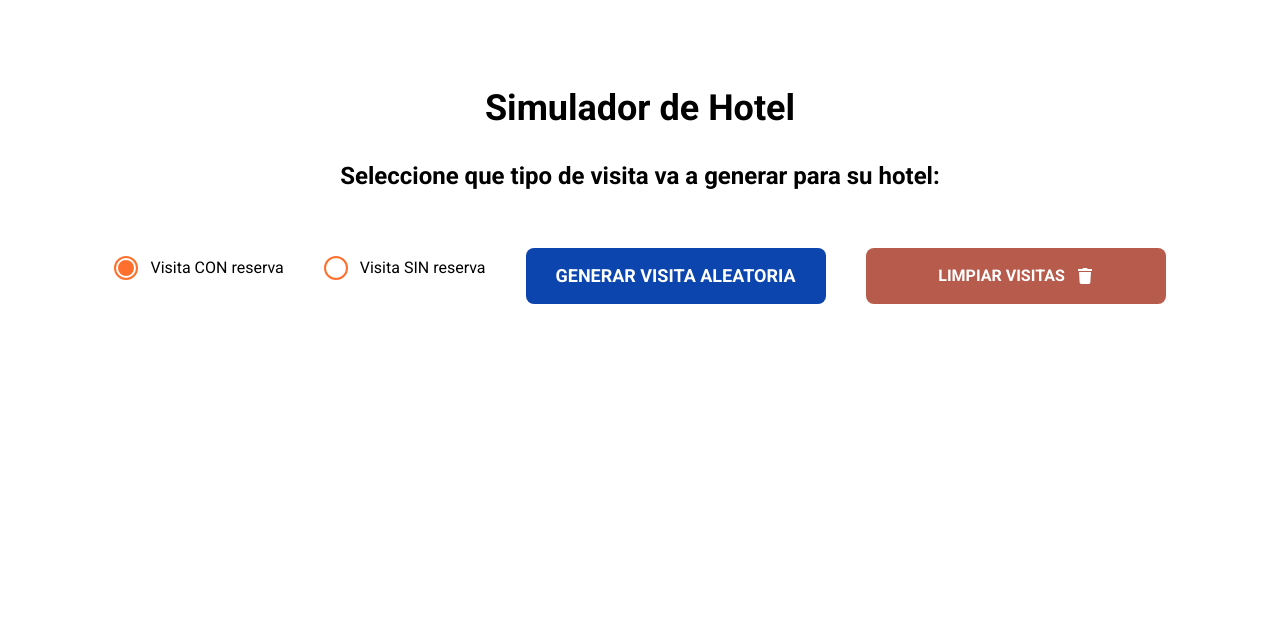
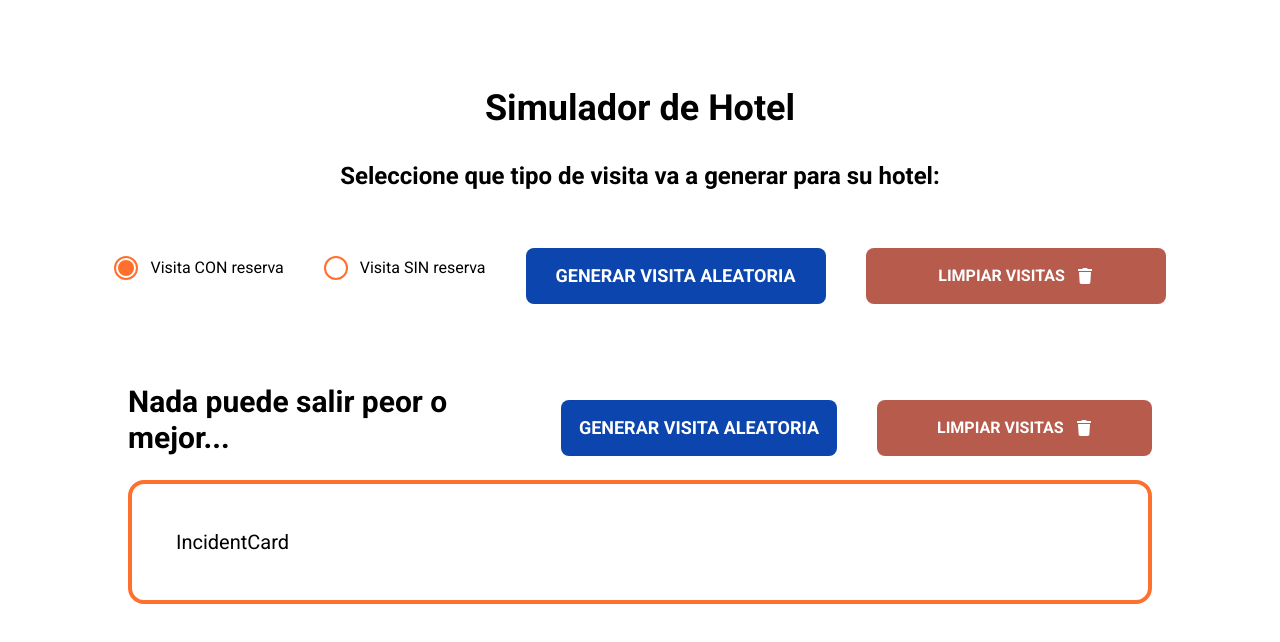
Before and after one commit to rodruxdev/hotel-simulator, a React (Create React App) app: page / in a window 1280 px wide. Shown: the top 642 px of the page. Built offline with nearby package versions, Linux system fonts and the light colour scheme.

Commit message:
Add structure and style for incident

```diff
--- a/src/App.js
+++ b/src/App.js
@@ -3,6 +3,7 @@ import PrincipalButton from "./components/PrincipalButton";
 import SecondaryButton from "./components/SecondaryButton";
 import Title from "./components/Title";
 import CardsContainer from "./containers/CardsContainer";
+import IncidentContainer from "./containers/IncidentContainer";
 import AppContext from "./context/AppContext";
 import useGenerator from "./hooks/useGenerator";
 
@@ -20,6 +21,7 @@ function App() {
           <SecondaryButton />
         </section>
         <CardsContainer />
+        <IncidentContainer />
       </main>
     </AppContext.Provider>
   );
--- /dev/null
+++ b/src/components/IncidentCard.jsx
@@ -0,0 +1,8 @@
+import React from "react";
+import "../styles/Cards.css";
+
+const IncidentCard = () => {
+  return <p className="Card my-6 text-xl">IncidentCard</p>;
+};
+
+export default IncidentCard;
--- /dev/null
+++ b/src/containers/IncidentContainer.jsx
@@ -0,0 +1,19 @@
+import React from "react";
+import IncidentCard from "../components/IncidentCard";
+import PrincipalButton from "../components/PrincipalButton";
+import SecondaryButton from "../components/SecondaryButton";
+
+const IncidentContainer = () => {
+  return (
+    <section className="w-4/5 my-16">
+      <div className="flex justify-center items-center gap-10">
+        <h2 className="text-3xl font-bold">Nada puede salir peor o mejor...</h2>
+        <PrincipalButton />
+        <SecondaryButton />
+      </div>
+      <IncidentCard />
+    </section>
+  );
+};
+
+export default IncidentContainer;
```
